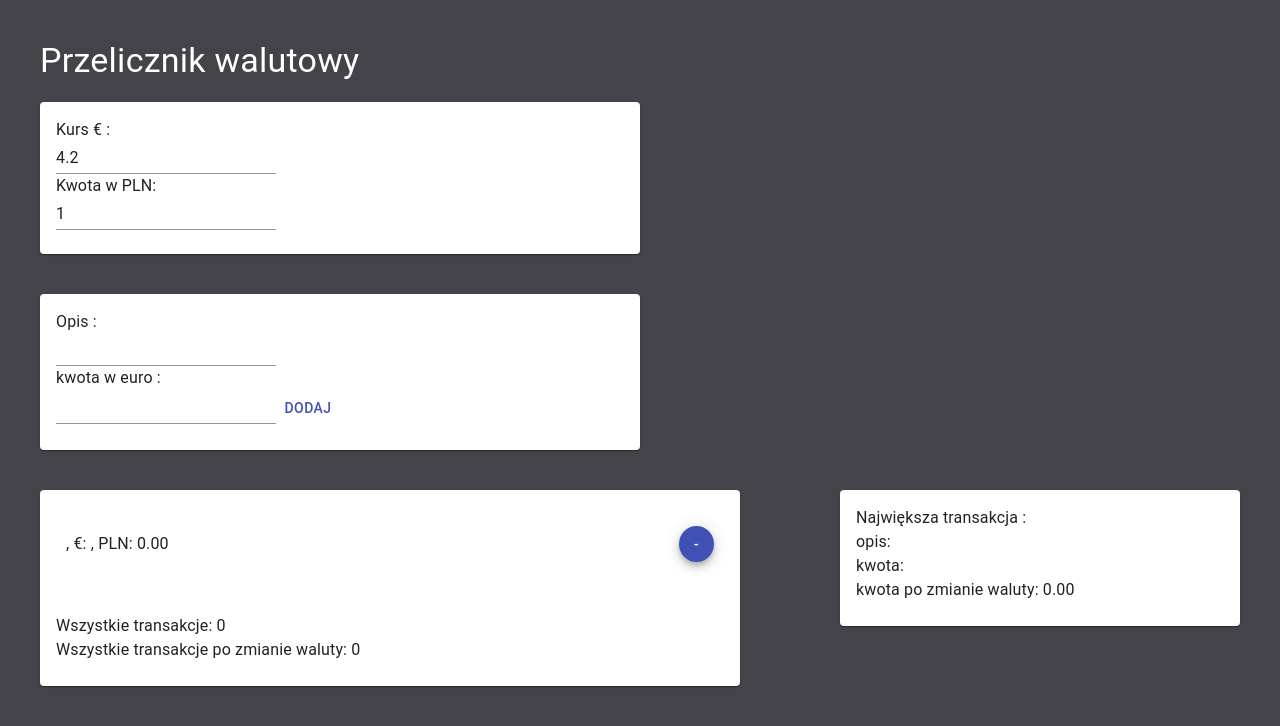
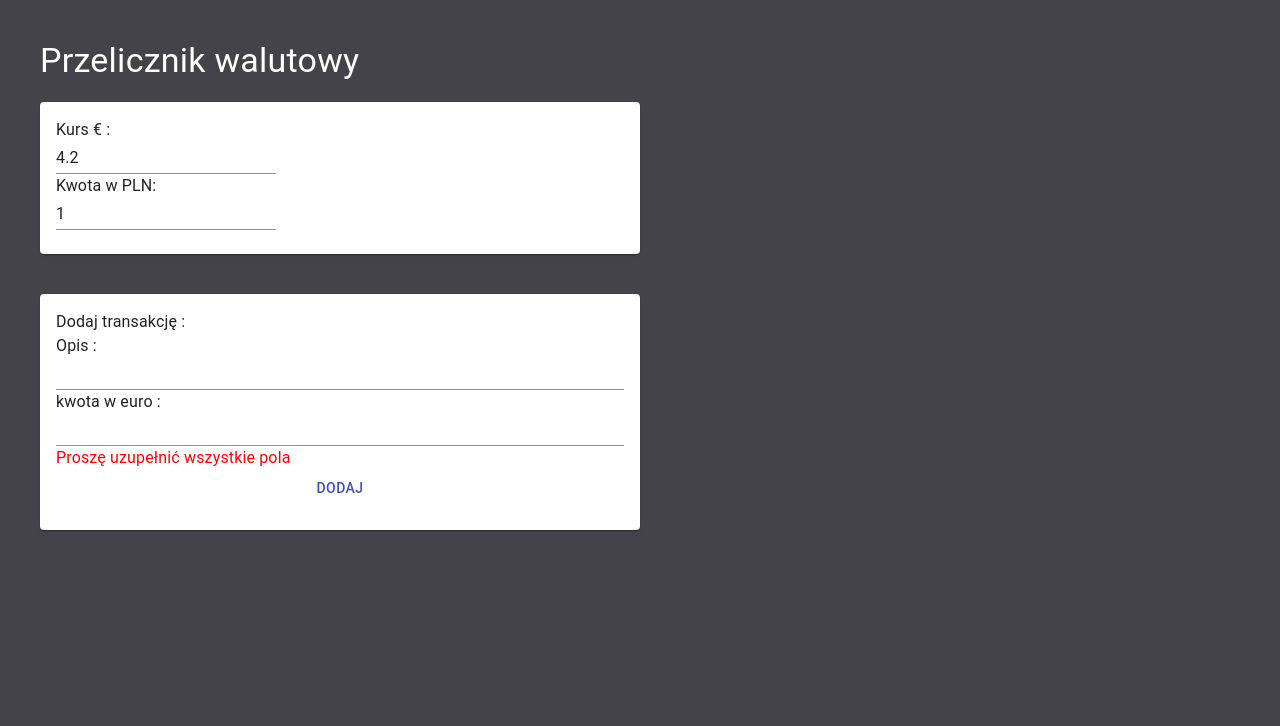
Before and after one commit to Klaudia-Brysiewicz/currencyApp, a React (Create React App) app: page / in a window 1280 px wide. Both pictures are taken after a click on the button "DODAJ". Shown: the top 726 px of the page. Built offline with nearby package versions, Linux system fonts and the light colour scheme.

Commit message:
currency - form validation simple

```diff
--- a/src/components/addTransaction.js
+++ b/src/components/addTransaction.js
@@ -11,11 +11,13 @@ import { getValueAfterExchange } from '../utils/helpers';
 const AddTransaction = () => {
     const [description, setDescription] = useState('');
     const [transactionValue, setTransactionValue] = useState('');
+    const [message, setMessage] = useState('');
     const exchangeRate = useSelector(state => state.exchange.exchangeRate);
     const dispatch = useDispatch();
     return (
         <Card style={styles.container}>
-            <CardContent>
+            <CardContent style={styles.content}>
+                <Typography>Dodaj transakcję :</Typography>
                 <Typography>Opis :</Typography>
                 <Input
                     value={description}
@@ -28,9 +30,15 @@ const AddTransaction = () => {
                     onChange={event => setTransactionValue(event.target.value)}
                     type="number"
                 />
+                { message ? (
+                    <Typography style={styles.error}>{message}</Typography>
+                ) : null}
                 <Button
                     color="primary"
                     onClick={() => {
+                        if(!description || !transactionValue) {
+                            return setMessage('Proszę uzupełnić wszystkie pola');
+                        }
                         dispatch({
                             type: ADD_TRANSACTION,
                             data: {
@@ -55,6 +63,13 @@ const styles = {
     container: {
         marginBottom: '40px',
     },
+    content: {
+        display: 'flex',
+        flexDirection: 'column',
+    },
+    error: {
+        color: 'red',
+    },
 };
 
 export default AddTransaction;
```
